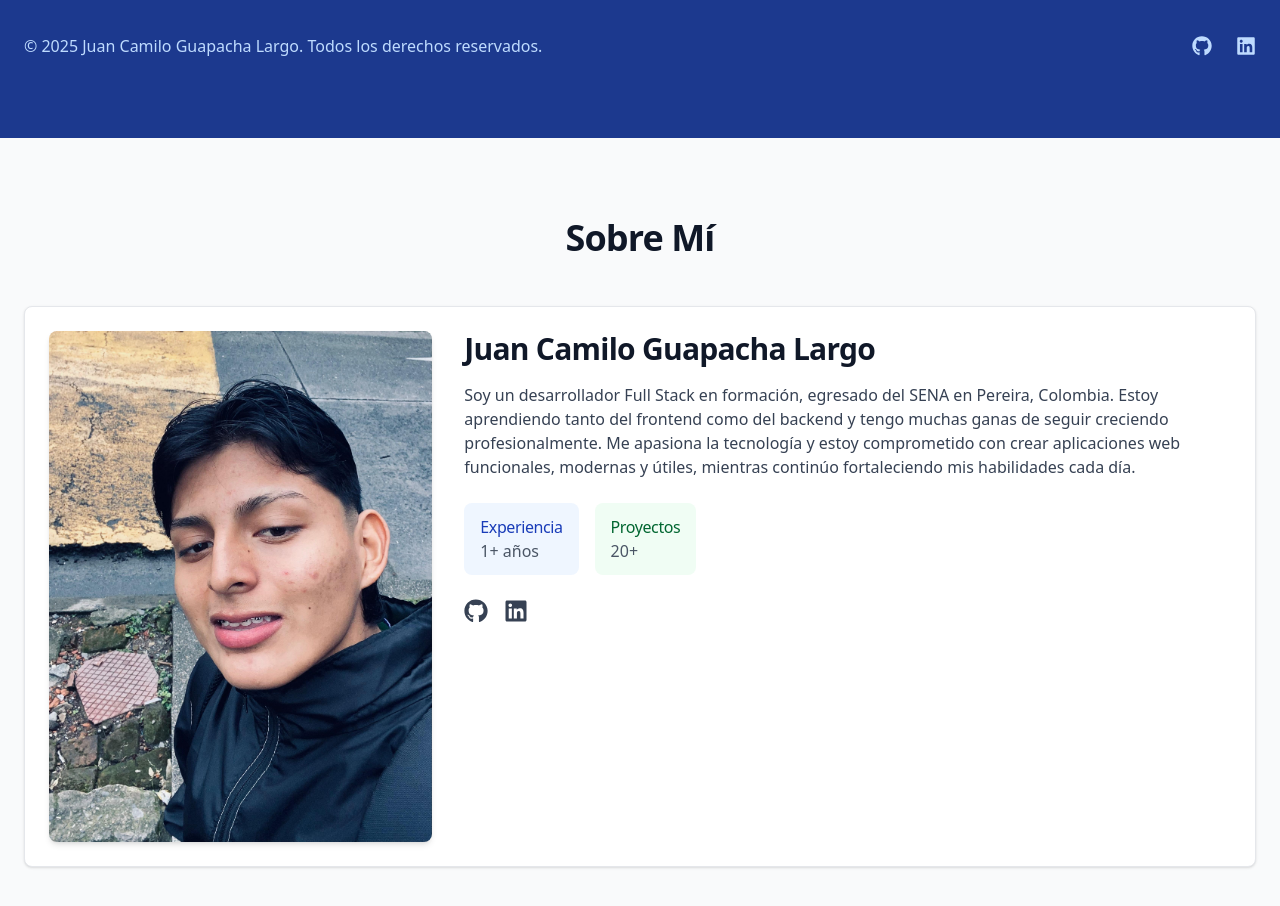
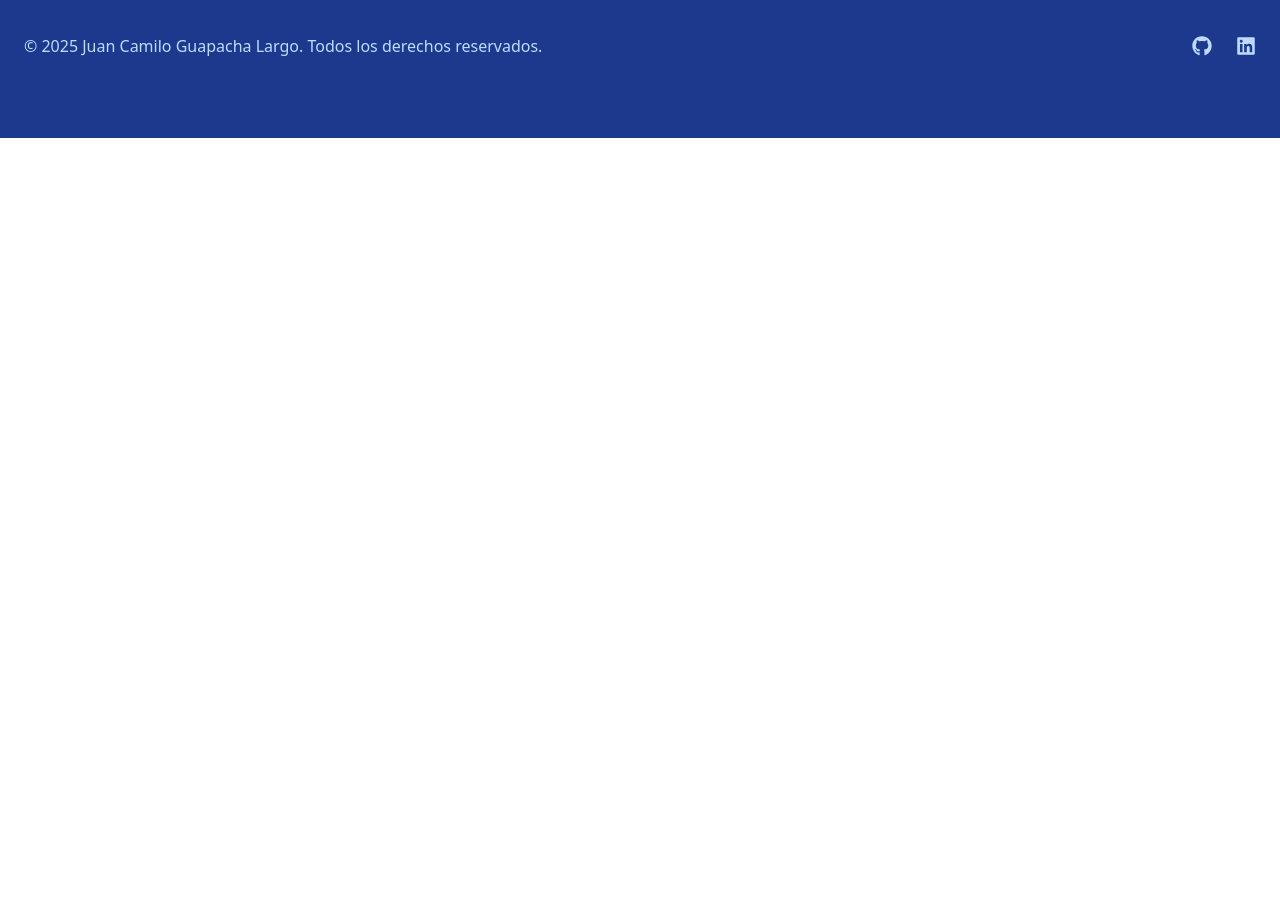
Before and after one commit to CXmiloxx/portafolio-v2, a React (Vite) app: page / in a window 1280 px wide. Shown: the part 3440-4346 px from the top of the page. After the commit the page ends 3578 px from the top, so only its background shows below. Built offline with nearby package versions, Linux system fonts and the light colour scheme.

Commit message:
♻️ refactor: elimina componente AboutPage sin usar de App.jsx
Elimina la importación y el renderizado del componente AboutPage en App.jsx, ya que ya no es necesario. Esta limpieza mejora el mantenimiento del código.

```diff
--- a/src/App.jsx
+++ b/src/App.jsx
@@ -1,12 +1,10 @@
 import Layout from './layout/Layout';
-import AboutPage from './pages/aboutPage/AboutPage';
 import HomePage from './pages/homePages/HomePage';
 
 export default function App() {
   return (
     <Layout>
       <HomePage />
-      <AboutPage/>
     </Layout>
   );
 }
```
